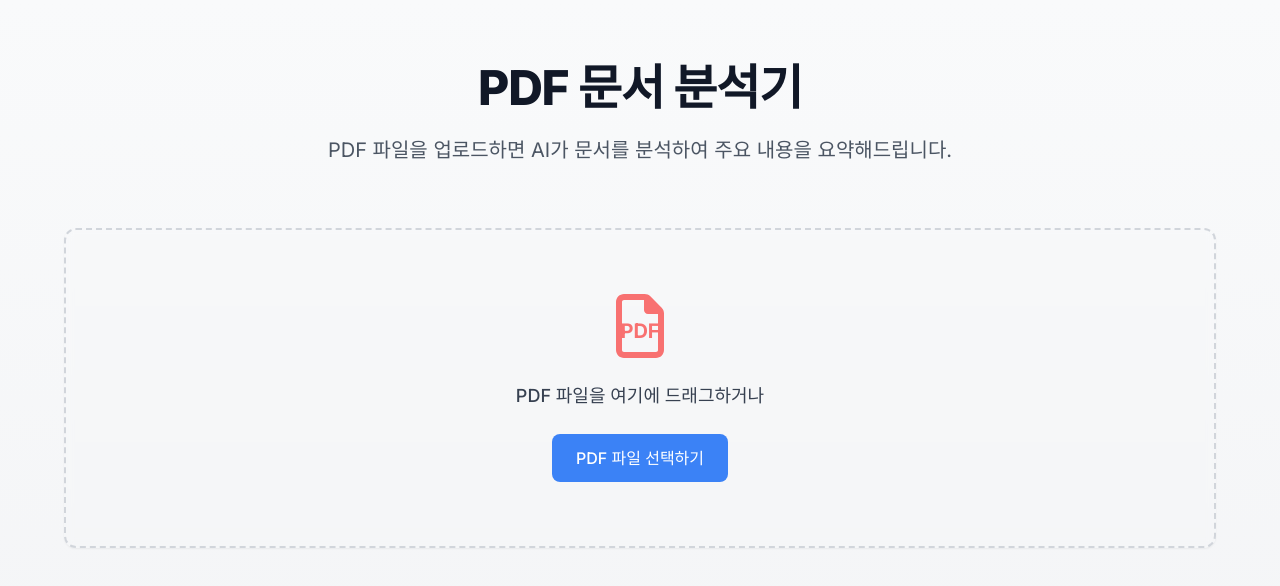
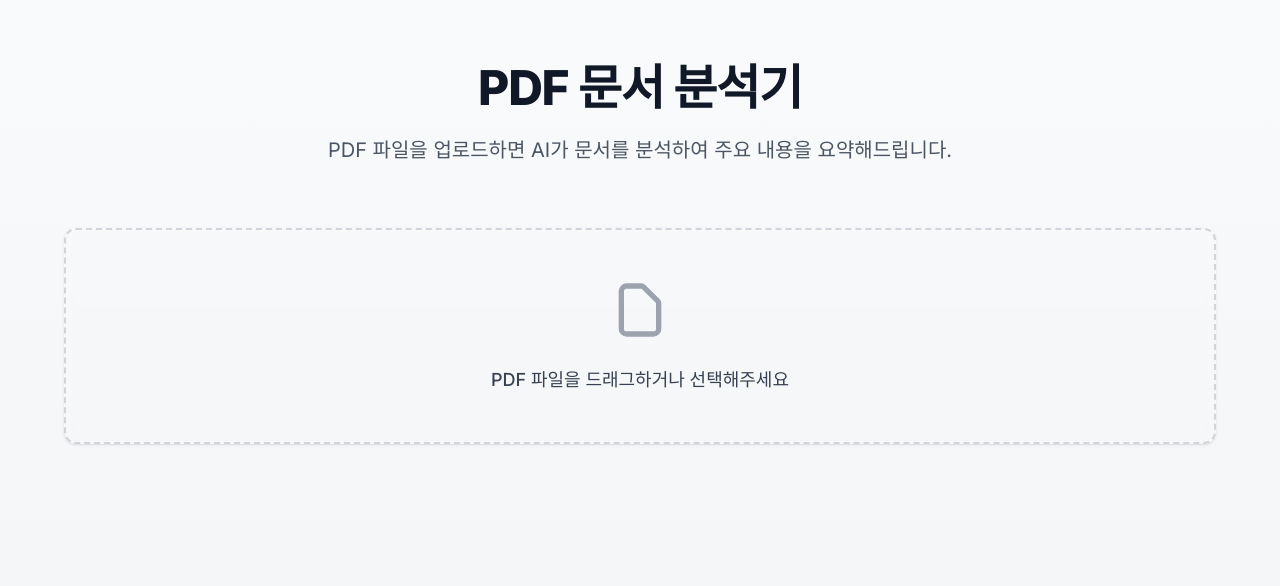
Before and after one commit to JustDoIt-Lee/xeona-ai-action-demo, a Next.js app in the folder frontend/: page / in a window 1280 px wide. Shown: the top 586 px of the page. Built offline with nearby package versions, Linux system fonts and the light colour scheme.

Commit message:
fix: Update file upload UI with simplified design

```diff
--- a/frontend/src/app/page.tsx
+++ b/frontend/src/app/page.tsx
@@ -87,12 +87,12 @@ export default function Home() {
 
         {/* Upload Area */}
         <div
-          className={`group border-2 border-dashed rounded-xl p-16 text-center transition-all duration-300
+          className={`group border-2 border-dashed rounded-xl p-12 text-center transition-all duration-300
             ${isDragging
-              ? 'border-blue-500 bg-blue-50 scale-[1.02] shadow-lg'
-              : 'border-gray-300 hover:border-blue-400 hover:bg-blue-50/60 hover:scale-[1.01]'
+              ? 'border-blue-500 bg-blue-50'
+              : 'border-gray-300 hover:border-blue-400 hover:bg-blue-50/60'
             }
-            ${showUpload ? 'cursor-pointer shadow-sm hover:shadow-lg backdrop-blur-sm' : 'hidden'}`}
+            ${showUpload ? 'cursor-pointer shadow hover:shadow-md backdrop-blur-sm' : 'hidden'}`}
           onDragOver={(e) => { e.preventDefault(); setIsDragging(true); }}
           onDragLeave={() => setIsDragging(false)}
           onDrop={handleDrop}
@@ -132,16 +132,10 @@ export default function Home() {
             </div>
           ) : (
             <div className="text-gray-600">
-              <svg className="mx-auto h-16 w-16 mb-6 text-red-400" fill="currentColor" viewBox="0 0 384 512" aria-hidden="true">
-                {/* Font Awesome Pro 6.4.2 by @fontawesome - https://fontawesome.com License - https://fontawesome.com/license (Commercial License) */}
-                <path d="M320 464c8.8 0 16-7.2 16-16V160H256c-17.7 0-32-14.3-32-32V48H64c-8.8 0-16 7.2-16 16V448c0 8.8 7.2 16 16 16H320zM0 64C0 28.7 28.7 0 64 0H229.5c17 0 33.3 6.7 45.3 18.7l90.5 90.5c12 12 18.7 28.3 18.7 45.3V448c0 35.3-28.7 64-64 64H64c-35.3 0-64-28.7-64-64V64z"/>
-                <text x="50%" y="60%" dominantBaseline="middle" textAnchor="middle" fontSize="160" fontWeight="bold" fill="currentColor">PDF</text>
+              <svg className="mx-auto h-16 w-16 mb-6 text-gray-400" fill="none" stroke="currentColor" viewBox="0 0 24 24" xmlns="http://www.w3.org/2000/svg">
+                <path strokeLinecap="round" strokeLinejoin="round" strokeWidth="2" d="M7 21h10a2 2 0 002-2V9.414a1 1 0 00-.293-.707l-5.414-5.414A1 1 0 0012.586 3H7a2 2 0 00-2 2v14a2 2 0 002 2z"></path>
               </svg>
-              <p className="text-lg font-medium text-gray-700 mb-6">PDF 파일을 여기에 드래그하거나</p>
-              <button className="px-6 py-3 bg-blue-500 text-white rounded-lg font-medium
-                hover:bg-blue-600 transform transition-all duration-200 hover:shadow-md">
-                PDF 파일 선택하기
-              </button>
+              <p className="text-lg font-medium text-gray-700">PDF 파일을 드래그하거나 선택해주세요</p>
             </div>
           )}
         </div>
```
